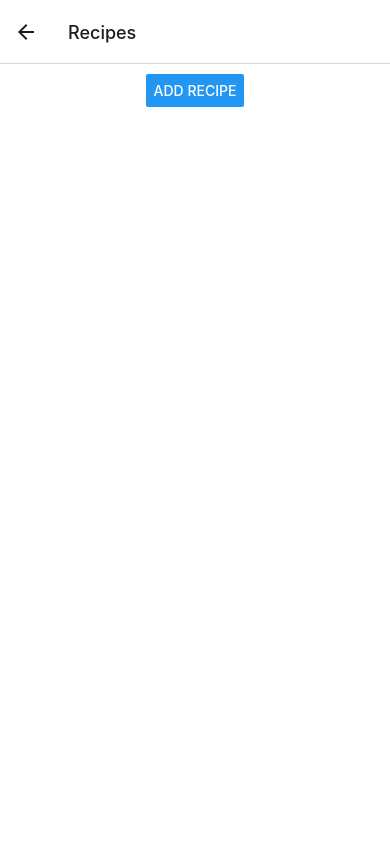
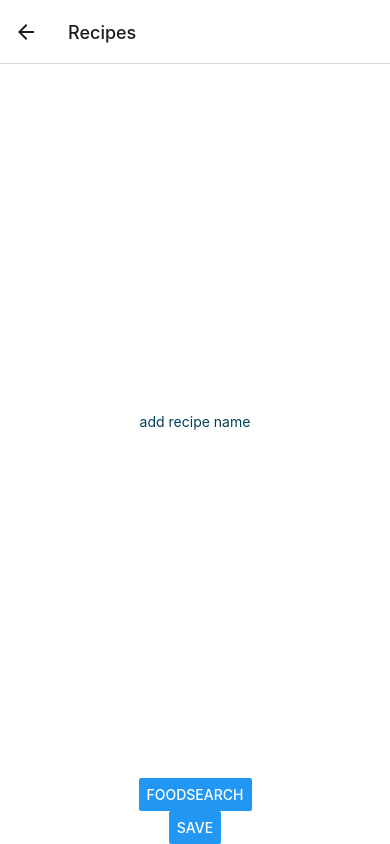
Before and after one commit to ChenliangEdward/EC463SWMiniProject, a React Native app: screen /Recipes in a window 390 px wide. Built offline with nearby package versions, Linux system fonts and the light colour scheme.

Commit message:
modify the navigation logic

```diff
--- a/screens/Details.js
+++ b/screens/Details.js
@@ -47,12 +47,15 @@ function Details({ route, navigation }) {
           </View>
         </View>
       ))}
-      <Button
+      {/* <Button
         title="Food Search"
         onPress={() => navigation.navigate("FoodSearch")}
+      /> */}
+
+      <Button
+        title="Create new Recipe"
+        onPress={() => navigation.navigate("Recipes")}
       />
-
-      <Button title="Recipes" onPress={() => navigation.navigate("Recipes")} />
     </View>
   );
 }
--- a/screens/FoodSearch.js
+++ b/screens/FoodSearch.js
@@ -70,8 +70,11 @@ function SearchPage({ navigation, route }) {
             <Button
               title="+ to recipe"
               onPress={() =>
-                navigation.push("Recipes", {
-                  ingredient: food.description,
+                navigation.navigate({
+                  name: "Recipes",
+                  params: {
+                    ingredient: food.description,
+                  },
                 })
               }
             />
--- a/screens/Recipes.js
+++ b/screens/Recipes.js
@@ -17,19 +17,24 @@ function Recipes({ navigation }) {
             placeholderTextColor="#003f5c"
             //onChangeText={(recipe_name) => setRecipeName(recipe_name)}
           />
-          <Button
-          title="Save"
-          />
+          <Button title="Save" />
         </View>
       </TouchableHighlight>
     </View>
   );
   return (
     <View style={styles.container}>
-      <View style={styles.recipeBtn}>
-        <Button title="Add Recipe" onPress={onClick} />
-        {showResults ? <RecipeThing /> : null}
-      </View>
+      <TextInput
+        style={styles.TextInput}
+        placeholder="add recipe name"
+        placeholderTextColor="#003f5c"
+        //onChangeText={(recipe_name) => setRecipeName(recipe_name)}
+      />
+      <Button
+        title="foodSearch"
+        onPress={() => navigation.navigate("FoodSearch")}
+      />
+      <Button title="Save" style={styles.recipeBtn} />
     </View>
   );
 }
```
